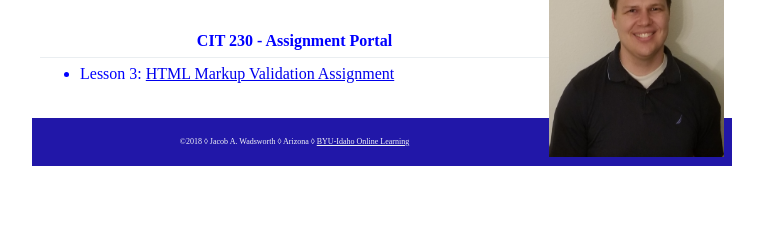
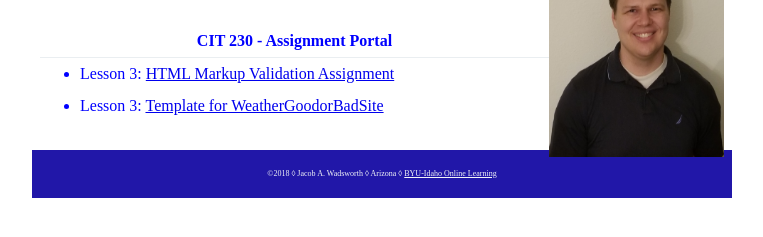
Before and after one commit to jawadsworth/jawadsworth.github.io, a plain HTML site: page index.html in a window 1280 px wide. Shown: the part 71-308 px from the top of the page, without its empty margins (258-1021 px from the left). Drawn offline with Linux system fonts and the light colour scheme; a web font is replaced by a local one.

Commit message:
update4.1

```diff
--- a/index.html
+++ b/index.html
@@ -20,6 +20,7 @@
             <h2>CIT 230 - Assignment Portal</h2>
             <ul>
                 <li>Lesson 3:  <a href="assignments/lesson-3/fixedhtml.html">HTML Markup Validation Assignment</a></li>
+                <li>Lesson 3:  <a href="assignments/lesson-4/town-template.html">Template for WeatherGoodorBadSite</a></li>
             </ul>
         </main>
         <footer>
```
